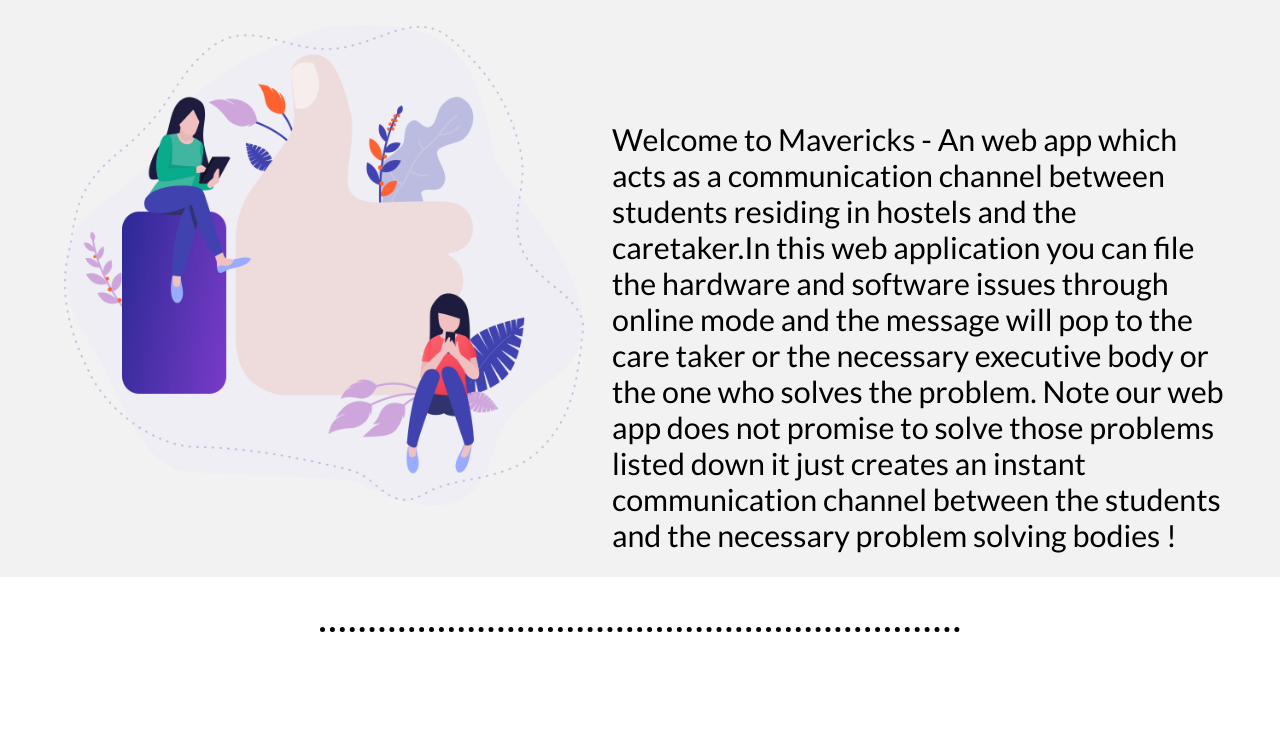
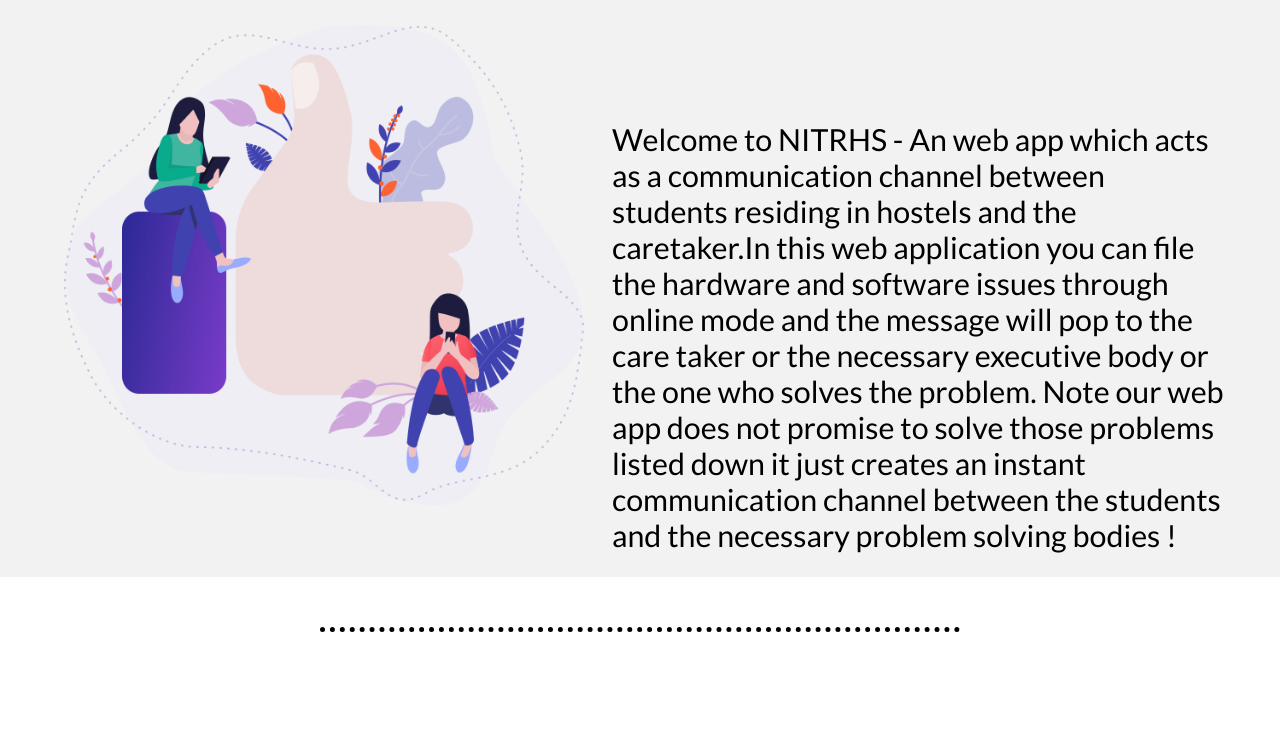
Before and after one commit to Mahapasad/NITRHS, a plain HTML site: page index.html in a window 1280 px wide. Shown: the part 1020-1775 px from the top of the page. Drawn offline with Linux system fonts and the light colour scheme.

Commit message:
Updated index.html

```diff
--- a/index.html
+++ b/index.html
@@ -33,7 +33,7 @@
     <section class="about-us" id="about">
         <div class="about-us-total">
             <div class="about-us-content">
-                <p>Welcome to Mavericks - An web app which acts as a communication channel between students residing in hostels and the caretaker.In this web application you can file the hardware and software issues through online mode and the message will pop to the care taker or the necessary executive body or the one who solves the problem. Note our web app does not promise to solve those problems listed down it just creates an instant communication channel between the students and the necessary problem solving bodies !</p>
+                <p>Welcome to NITRHS - An web app which acts as a communication channel between students residing in hostels and the caretaker.In this web application you can file the hardware and software issues through online mode and the message will pop to the care taker or the necessary executive body or the one who solves the problem. Note our web app does not promise to solve those problems listed down it just creates an instant communication channel between the students and the necessary problem solving bodies !</p>
             </div>
             <div class="about-us-image"><img src="About Us.png" alt="" class="about-us-img"></div>
         </div>
```
